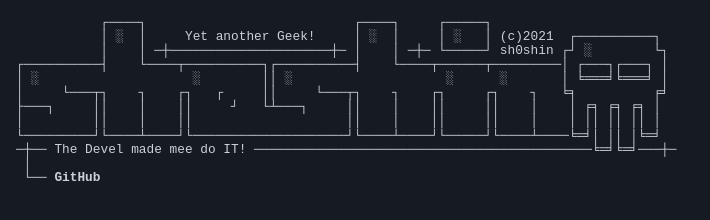
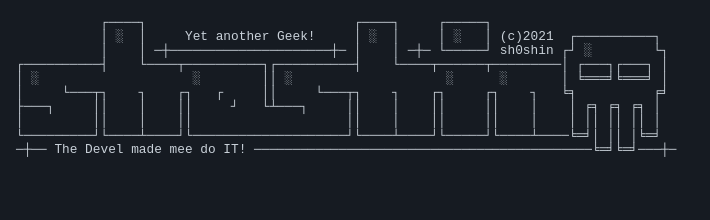
Before and after one commit to sh0shin/sh0shin.github.io, a plain HTML site: page index.html in a window 1280 px wide. Shown: the whole page, without its empty margins (0-710 px from the left). Drawn offline with Linux system fonts and the light colour scheme.

Commit message:
refactor: cleanup

```diff
--- a/index.html
+++ b/index.html
@@ -24,11 +24,6 @@
 └─────────┘└────┴────┘└────────────────────┘└────┴────┘└─────┘└────┴────╘═╛│ ││ │╘═╛
 ─┼── The Devel made mee do IT! ────────────────────────────────────────────╘═╛╘═╛───┼─</code></pre>
         </div>
-        <nav class="navigation">
-          <pre><code> │</code></pre>
-          <!-- <pre><code> ├── <a href="">~</a></code></pre> -->
-          <pre><code> └── <a href="https://github.com/sh0shin">GitHub</a></code></pre>
-        </nav>
       </header>
       <!--
       <main class="main markdown">
```
Also changed, not shown: 404.html (deleted, +0 -1 lines).
